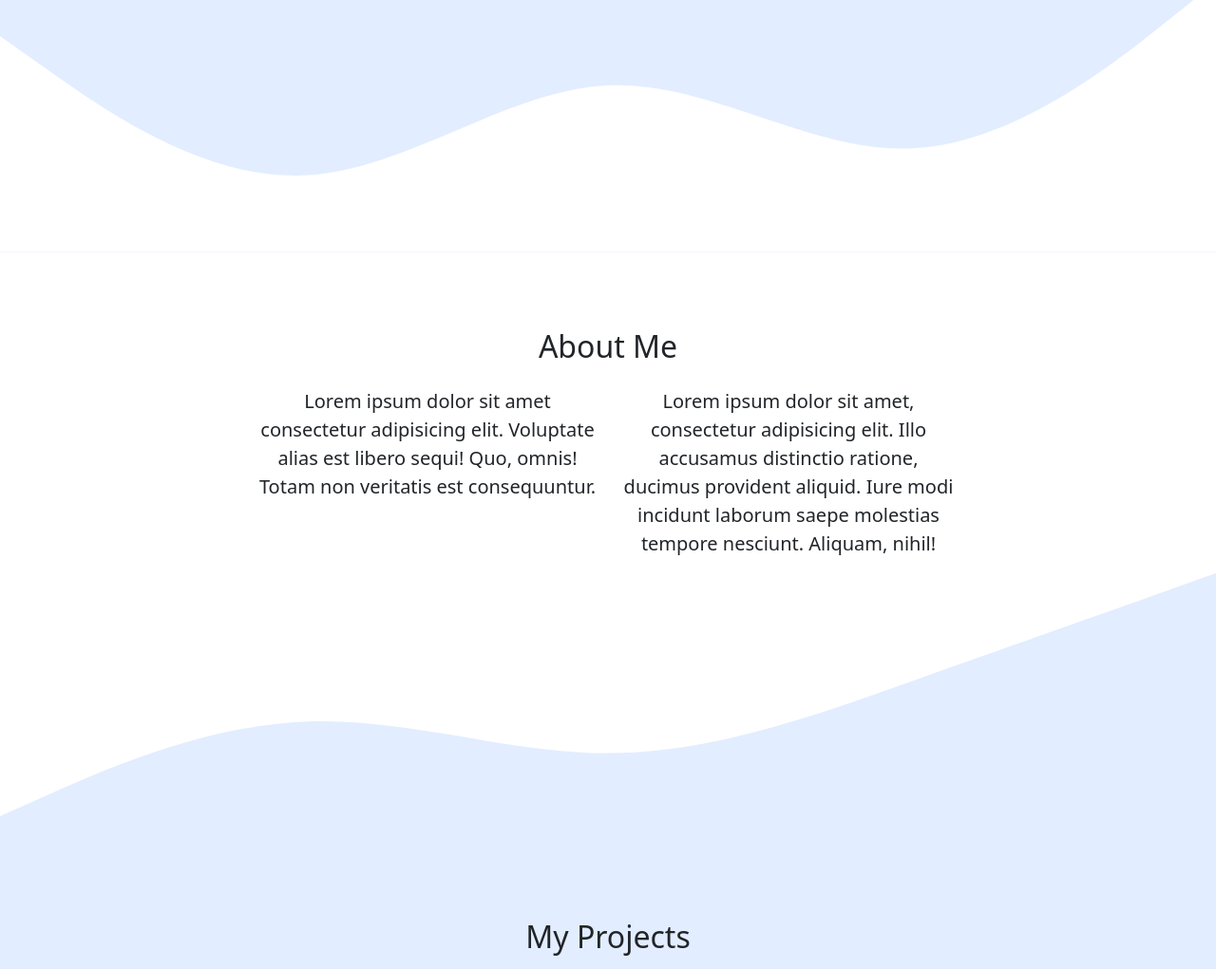
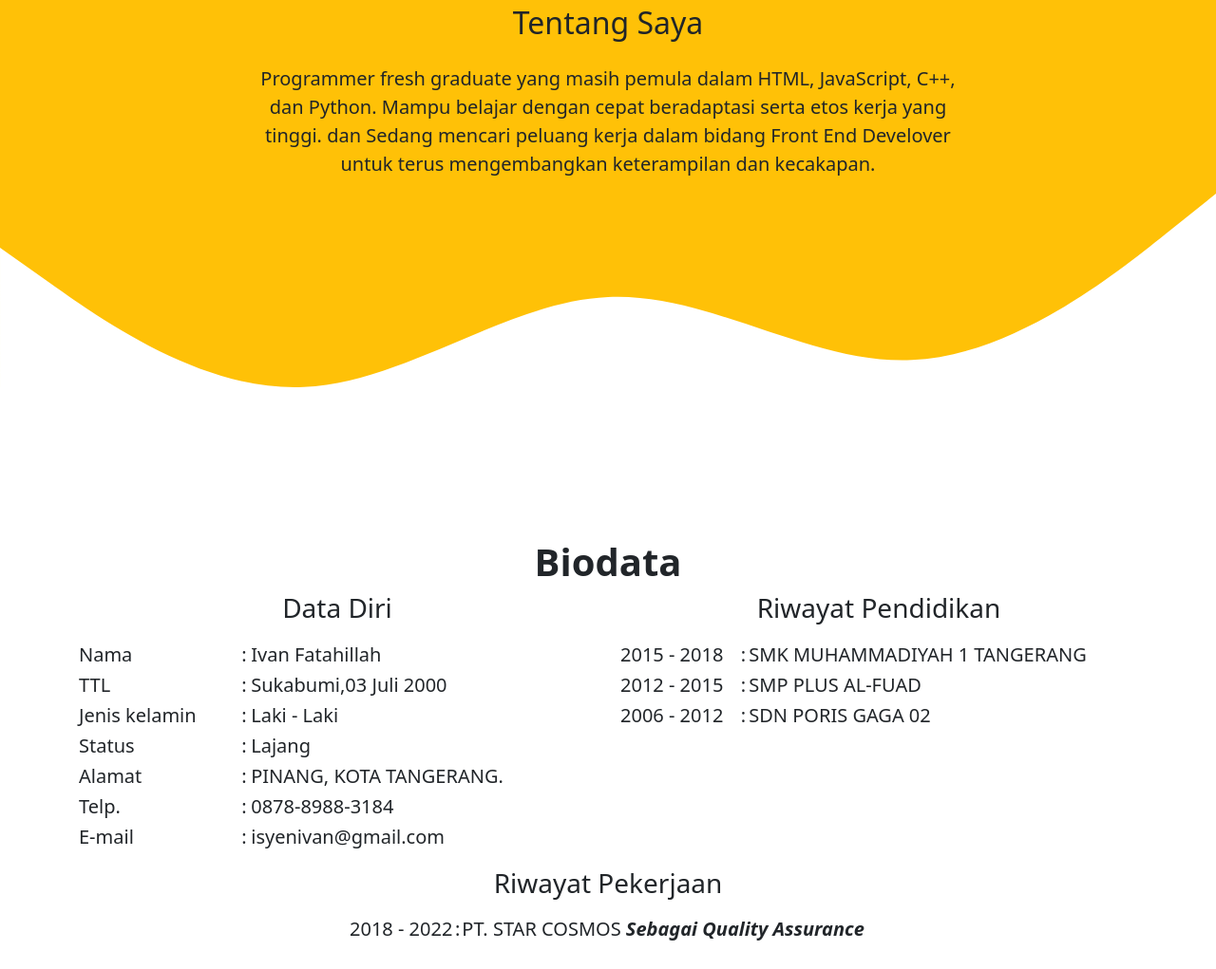
Before and after one commit to IvanFatahillah/IvanFatahillah.github.io, a plain HTML site: page MyCV.html in a window 1280 px wide. Shown: the part 436-1457 px from the top of the page at 95% size. Drawn offline with nearby package versions, Linux system fonts and the light colour scheme.

Commit message:
mengubah banyak tampilan

```diff
--- a/MyCV.html
+++ b/MyCV.html
@@ -18,7 +18,7 @@
 </head>
 <body id="home">
 <!-- Navbar -->
-    <nav class="navbar navbar-expand-lg navbar-light bg-warning shadow-sm fixed-top">
+    <nav class="navbar navbar-expand-lg navbar-dark bg-secondary shadow-sm fixed-top">
         <div class="container">
           <a class="navbar-brand" href="#">Curicullum Vitae</a>
           <button class="navbar-toggler" type="button" data-bs-toggle="collapse" data-bs-target="#navbarNavAltMarkup" aria-controls="navbarNavAltMarkup" aria-expanded="false" aria-label="Toggle navigation">
@@ -27,7 +27,7 @@
           <div class="collapse navbar-collapse" id="navbarNavAltMarkup">
             <div class="navbar-nav ms-auto">
               <a class="nav-link active" aria-current="page" href="#home">Home</a>
-              <a class="nav-link" href="#about">About</a>
+              <a class="nav-link" href="#biodata">Biodata</a>
               <a class="nav-link" href="#projects">Projects</a>
               <a class="nav-link" href="#contact">Contact</a>
             </div>
@@ -41,37 +41,121 @@
         <img src="img/gambar2.png" alt="gambar2" width="200px" class="rounded-circle img-thumbnail"/>
         <h1 class="display-4">Ivan Fatahillah</h1>
         <p class="lead">Web Developer & Front-end Beginner (Student Active)</p>
+        <!-- Tentang Saya -->
+    <div>
+        <div class="container">
+            <div class="row text-left mb-3 pt-4">
+                <div class="col">
+                    <h2>Tentang Saya</h2>
+                </div>
+            </div>
+            <div class="row justify-content-center fs-5 text-center">
+                <div class="col-md-8">
+                    <p>Programmer fresh graduate yang masih pemula dalam HTML, JavaScript, C++, dan Python. Mampu belajar dengan cepat beradaptasi serta etos kerja yang tinggi. dan Sedang mencari peluang kerja dalam bidang Front End Develover untuk terus mengembangkan keterampilan dan kecakapan.</p>
+                </div>
+            </div>
+        </div>
+    <!--
+            <svg xmlns="http://www.w3.org/2000/svg" viewBox="0 0 1440 320"><path fill="#e2edff" fill-opacity="1" d="M0,288L60,261.3C120,235,240,181,360,176C480,171,600,213,720,213.3C840,213,960,171,1080,128C1200,85,1320,43,1380,21.3L1440,0L1440,320L1380,320C1320,320,1200,320,1080,320C960,320,840,320,720,320C600,320,480,320,360,320C240,320,120,320,60,320L0,320Z"></path></svg>
+    <!-->
+    </div>
+<!-- Akhir Tentang Saya -->
         <svg xmlns="http://www.w3.org/2000/svg" viewBox="0 0 1440 320"><path fill="#ffffff" fill-opacity="1" d="M0,64L60,106.7C120,149,240,235,360,229.3C480,224,600,128,720,122.7C840,117,960,203,1080,197.3C1200,192,1320,96,1380,48L1440,0L1440,320L1380,320C1320,320,1200,320,1080,320C960,320,840,320,720,320C600,320,480,320,360,320C240,320,120,320,60,320L0,320Z"></path></svg>
     </section>
 <!-- Akhir Jumbotron -->
 
-<!-- About -->
-    <section id="about">
+<!-- Biodata -->
+<section id="biodata">
     <div class="container">
-            <div class="row text-center mb-3">
+        <div class="row">
             <div class="col">
-                    <h2>About Me</h2>
+                <h1 class="text-center fw-bold">Biodata</h1>
             </div>
         </div>
-            <div class="row justify-content-center fs-5 text-center">
-                <div class="col-md-4">
-                    <p>Lorem ipsum dolor sit amet consectetur adipisicing elit. Voluptate alias est libero sequi! Quo, omnis! Totam non veritatis est consequuntur.</p>
+    <div class="row gy-3 d-flex justify-content-around fs-5 text-left">
+            <div class="col-6 md-4">
+                <h3 class="text-center mb-3">Data Diri</h3>
+        <table class="container">
+        <tr>
+            <td>Nama</td>
+            <td>:</td>
+            <td>Ivan Fatahillah</td>
+        </tr>
+        <tr>
+            <td>TTL</td>
+            <td>:</td>
+            <td>Sukabumi,03 Juli 2000</td>
+        </tr>
+        <tr>
+            <td>Jenis kelamin</td>
+            <td>:</td>
+            <td>Laki - Laki</td>
+        </tr>
+        <tr>
+            <td>Status</td>
+            <td>:</td>
+            <td>Lajang</td>
+        </tr>
+        <tr>
+            <td>Alamat</td>
+            <td>:</td>
+            <td>PINANG, KOTA TANGERANG.</td>
+        </tr>
+        <tr>
+            <td>Telp.</td>
+            <td>:</td>
+            <td>0878-8988-3184</td>
+        </tr>
+        <tr>
+            <td>E-mail</td>
+            <td>:</td>
+            <td>isyenivan@gmail.com</td>
+        </tr>
+        <tr>
+        </table>
     </div>
-                <div class="col-md-4">
-                    <p>Lorem ipsum dolor sit amet, consectetur adipisicing elit. Illo accusamus distinctio ratione, ducimus provident aliquid. Iure modi incidunt laborum saepe molestias tempore nesciunt. Aliquam, nihil!</p>
+            <div class="col-6 md-4">
+                <h3 class="text-center mb-3">Riwayat Pendidikan</h3>
+                <table class="container">
+                    <tr>
+                        <td>2015 - 2018</td>
+                        <td>:</td>
+                        <td>SMK MUHAMMADIYAH 1 TANGERANG</td>
+                    </tr>
+                    <tr>
+                        <td>2012 - 2015</td>
+                        <td>:</td>
+                        <td>SMP PLUS AL-FUAD</td>
+                    </tr>
+                    <tr>
+                        <td>2006 - 2012</td>
+                        <td>:</td>
+                        <td>SDN PORIS GAGA 02</td>
+                    </tr>
+                    </table>
+            </div>
+            <div class="col-6 md-4">
+                <h3 class="text-center mb-3">Riwayat Pekerjaan</h3>
+                <table class="container">
+                    <tr>
+                        <td>2018 - 2022</td>
+                        <td>:</td>
+                        <td>PT. STAR COSMOS<i class = "fw-bold" > Sebagai Quality Assurance</td>
+                    </tr>
+                    </table>
             </div>
         </div>
     </div>
-        <svg xmlns="http://www.w3.org/2000/svg" viewBox="0 0 1440 320"><path fill="#e2edff" fill-opacity="1" d="M0,288L60,261.3C120,235,240,181,360,176C480,171,600,213,720,213.3C840,213,960,171,1080,128C1200,85,1320,43,1380,21.3L1440,0L1440,320L1380,320C1320,320,1200,320,1080,320C960,320,840,320,720,320C600,320,480,320,360,320C240,320,120,320,60,320L0,320Z"></path></svg>
+    <svg xmlns="http://www.w3.org/2000/svg" viewBox="0 0 1440 320"><path fill="#ffc107" fill-opacity="1" d="M0,64L30,90.7C60,117,120,171,180,197.3C240,224,300,224,360,202.7C420,181,480,139,540,149.3C600,160,660,224,720,234.7C780,245,840,203,900,160C960,117,1020,75,1080,90.7C1140,107,1200,181,1260,181.3C1320,181,1380,107,1410,69.3L1440,32L1440,320L1410,320C1380,320,1320,320,1260,320C1200,320,1140,320,1080,320C1020,320,960,320,900,320C840,320,780,320,720,320C660,320,600,320,540,320C480,320,420,320,360,320C300,320,240,320,180,320C120,320,60,320,30,320L0,320Z"></path></svg>
    </section>
-<!-- Akhir About -->
+<!-- Akhir Biodata -->
 
 <!-- Project -->
 <section id="projects">
 <div class="container">
     <div class="row text-center mb-3">
         <div class="col">
-            <h2>My Projects</h2>
+            <h2>Projects Me</h2>
         </div>
     </div>
     <div class="row justify-content-center">
--- a/style.css
+++ b/style.css
@@ -1,10 +1,10 @@
 .jumbotron {
     padding-top: 6rem;
-    background-color: #e2edff;
+    background-color: #ffc107;
 }
 
 #projects {
-    background-color: #e2edff;
+    background-color: #ffc107;
 
 }
 
```
Lines whose indentation alone changed are shown as unchanged.
